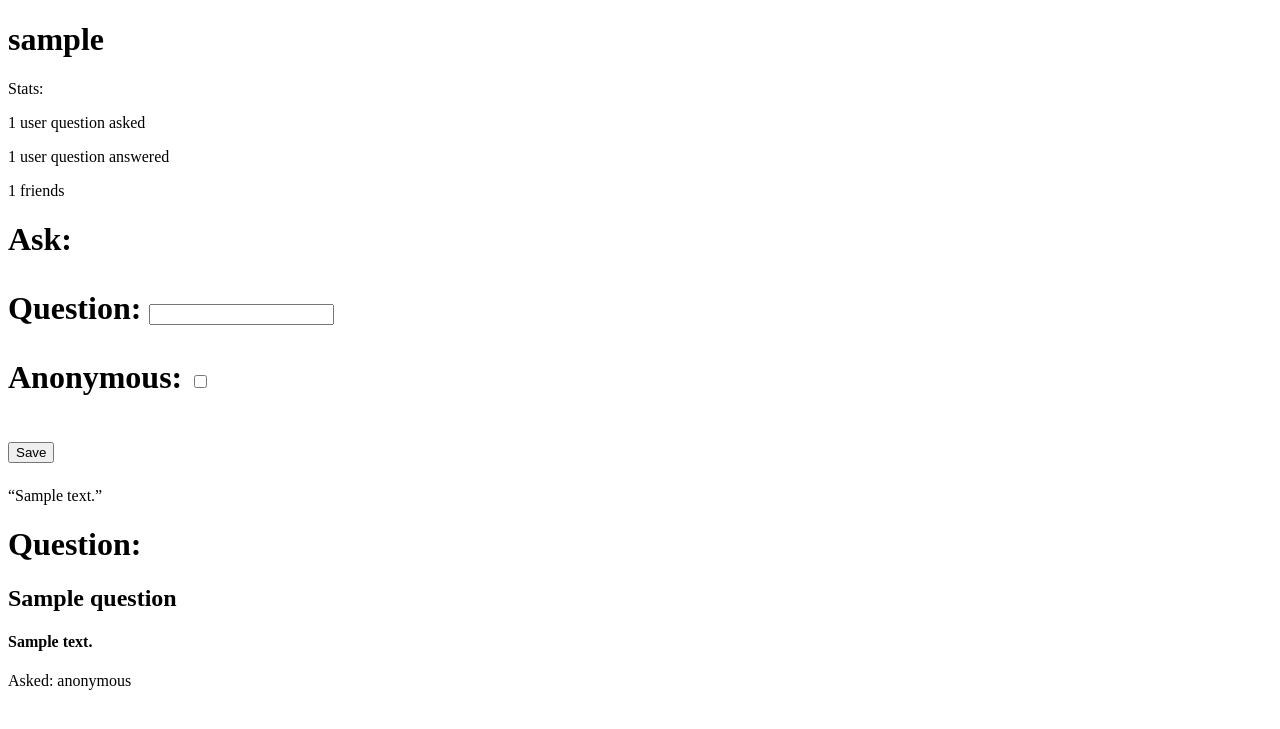
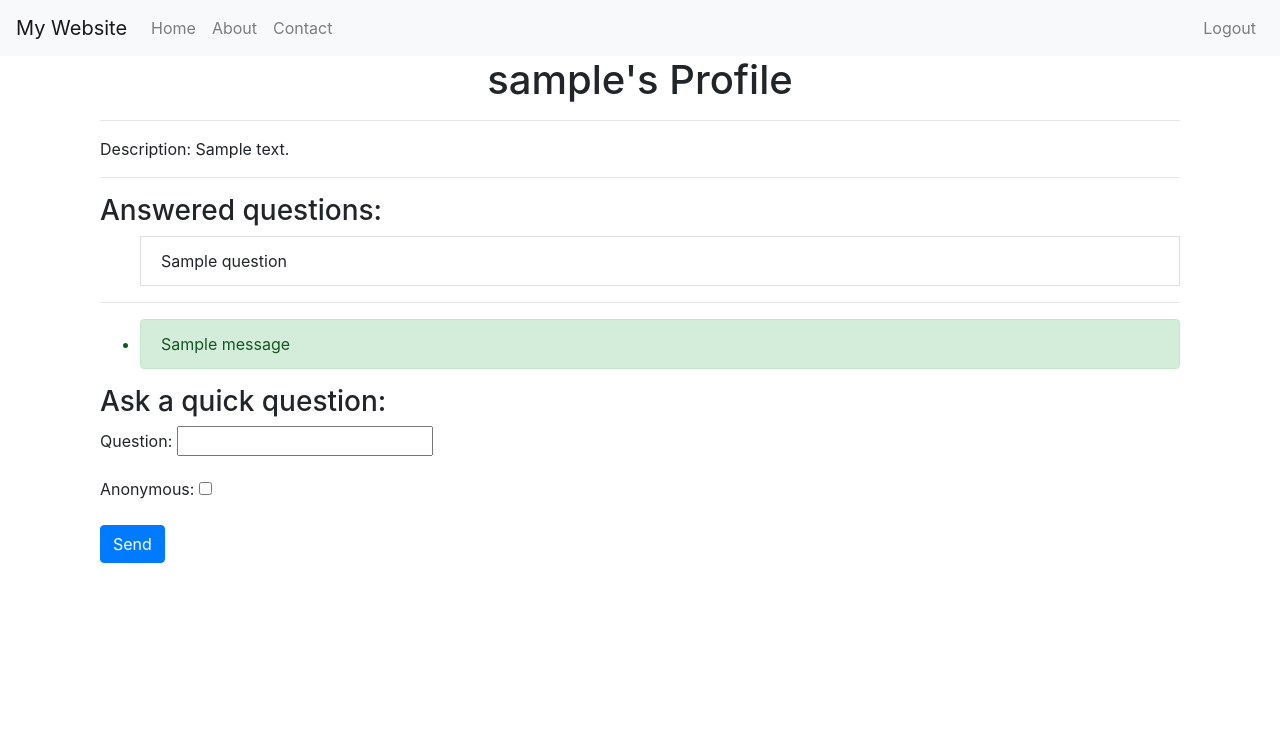
Before and after one commit to MatRos-sf/dj-ask, a Django app: page /profile/1/ in a window 1280 px wide. Shown: the top 729 px of the page. Run offline with Django 4.2, Linux system fonts and the light colour scheme; a user stored in the database is signed in; tables that the repository leaves empty hold one stand-in row (values such as "Sample post"); one stand-in notice (Sample message) is shown; some libraries are stand-ins or nearby versions.

Commit message:
user:detail -test -view -template

```diff
--- a/user/models.py
+++ b/user/models.py
@@ -32,3 +32,7 @@ class Profile(models.Model):
 
     def __str__(self):
         return self.user.username
+
+    def get_absolute_url(self):
+        from django.urls import reverse
+        return reverse('detail', kwargs={'pk' : self.pk})
--- a/user/templates/user/detail.html
+++ b/user/templates/user/detail.html
@@ -1,41 +1,34 @@
-<!DOCTYPE html>
-<html lang="en">
-<head>
-    <meta charset="UTF-8">
-    <title>Title</title>
-</head>
-<body>
-    <h1>{{ object.user.username }}</h1>
+{% extends 'user/base.html' %}
 
-    <div>
-        <p>Stats:</p>
-        <p>{{ object.qty_asked }} user question asked </p>
-        <p>{{ object.qty_answered }} user question answered</p>
-        <p> {{ object.qty_friends }} friends</p>
+{% block content %}
+  <div class="container">
+    <div class="row">
+      <div class="col-md-12">
+        <h1 class="text-center">{{ object.user.username }}'s Profile</h1>
+        <hr>
+        <p>Description: {{ object.description }}</p>
+        <hr>
+        <h3>Answered questions:</h3>
+        <ul>
+          {% for question in questions %}
+            <li class="list-group-item">{{ question.question }}</li>
+          {% endfor %}
+        </ul>
+        <hr>
+          {% if messages %}
+            <ul class="messages">
+                {% for message in messages %}
+                    <li class="alert alert-{{ message.tags }}">{{ message }}</li>
+                {% endfor %}
+            </ul>
+        {% endif %}
+          <h3>Ask a quick question:</h3>
+        <form method="post">
+            {% csrf_token %}
+            {{ form.as_p }}
+            <input type="submit" class="btn btn-primary" value="Send">
+        </form>
+      </div>
     </div>
-
-    <div>
-        <h1>
-            Ask:
-                <form method="post">{% csrf_token %}
-                    {{ form.as_p }}
-                    <input type="submit" value="Save">
-                </form>
-        </h1>
-    </div>
-
-    <div>
-        <q>{{ object.description }}</q>
-    </div>
-
-    <h1>Question:</h1>
-    <div>
-        {% for q in questions %}
-            <h2>{{ q.question }}</h2>
-            <h4>{{ q.get_answer }}</h4>
-            <p>Asked: {{ q.who_ask }}</p>
-        {% endfor %}
-
-    </div>
-</body>
-</html>
+  </div>
+{% endblock %}
--- a/user/templates/user/home.html
+++ b/user/templates/user/home.html
@@ -9,7 +9,9 @@
         <h3>Random objects</h3>
         <ul>
           {% for object in rando %}
-            <li class="list-group-item">{{ object.user.username }}</li>
+            <a href="{{ object.get_absolute_url }}">
+              <li class="list-group-item">{{ object.user.username }}</li>
+            </a>
           {% endfor %}
         </ul>
         <hr>
--- a/user/views.py
+++ b/user/views.py
@@ -1,5 +1,6 @@
 from django.shortcuts import render, HttpResponse, redirect
 from django.contrib.auth.decorators import login_required
+from django.contrib import messages
 from django.views.generic import DetailView
 from django.contrib.auth.mixins import LoginRequiredMixin
 
@@ -23,7 +24,7 @@ def register(request):
 @login_required
 def home(request):
 
-    rando_objects = Profile.objects.order_by('?')[:5]
+    rando_objects = Profile.objects.exclude(pk=request.user.id).order_by('?')[:5]
 
     objects = Profile.objects.get(id=request.user.id)
     rando_friends_objects = objects.friends.order_by('?')[:5]
@@ -45,18 +46,24 @@ class ProfileDetailView(LoginRequiredMixin, DetailView):
         question_with_answer = self.object.questions.filter(is_answer=1).order_by('-created')
         context['questions'] = question_with_answer
         context['form'] = QuickQuestionForms
+
+        print(context)
         return context
 
     def post(self, request, pk):
-
         if request.method == 'POST':
             form = QuickQuestionForms(request.POST)
             if form.is_valid():
                 cd = form.cleaned_data
-                Question.objects.create(
-                    question=cd['question'],
-                    sender= request.user.profile,
-                    receiver_id =pk,
-                    anonymous= cd['anonymous']
-                )
-                return HttpResponse("<h1>Esssa</h1>")
+                if request.user.profile.id != pk:
+                    Question.objects.create(
+                        question=cd['question'],
+                        sender= request.user.profile,
+                        receiver_id =pk,
+                        anonymous= cd['anonymous']
+                    )
+                    messages.success(request, 'Your question has been sent!')
+                    return redirect('detail', pk=pk)
+                else:
+                    messages.error(request, "You can't ask question to yourself!")
+                    return redirect('detail', pk=pk)
```
Also changed, not shown: user/tests/test_view.py (+30 -1 lines), question/tests/test_view.py (line endings or trailing spaces).
